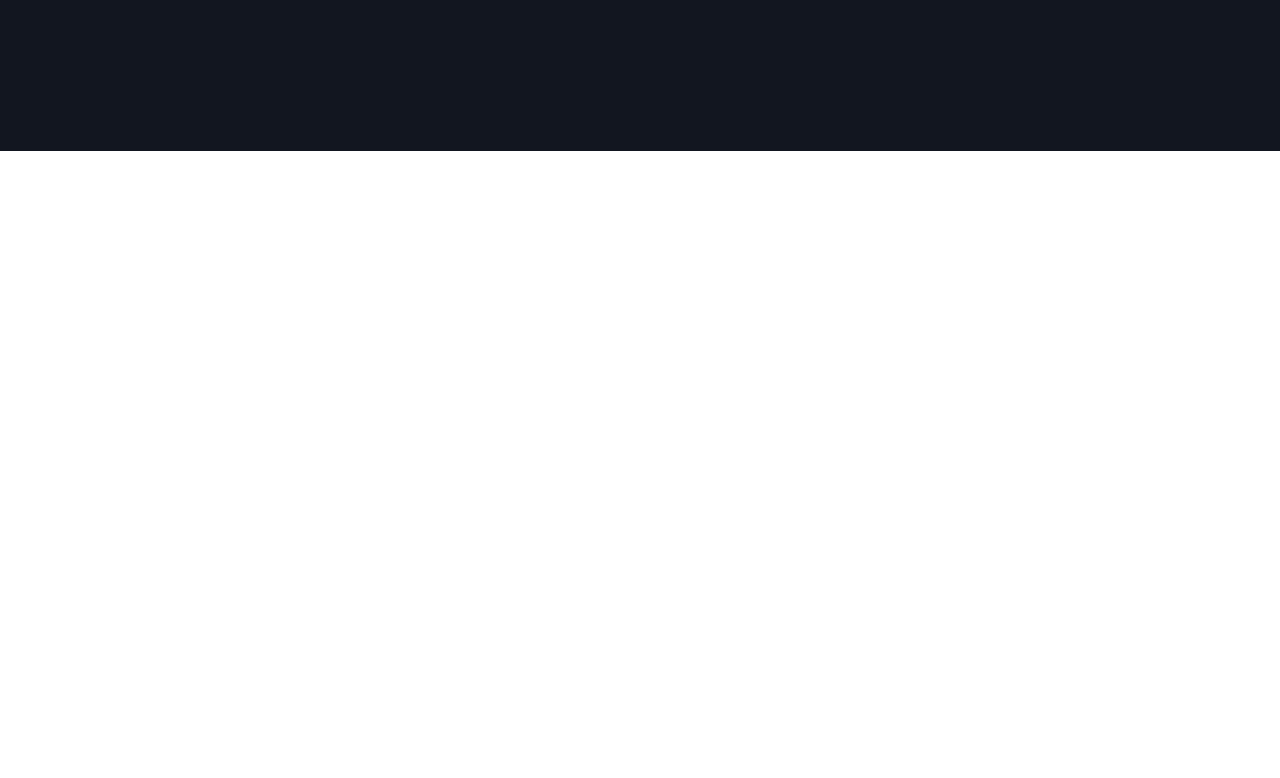
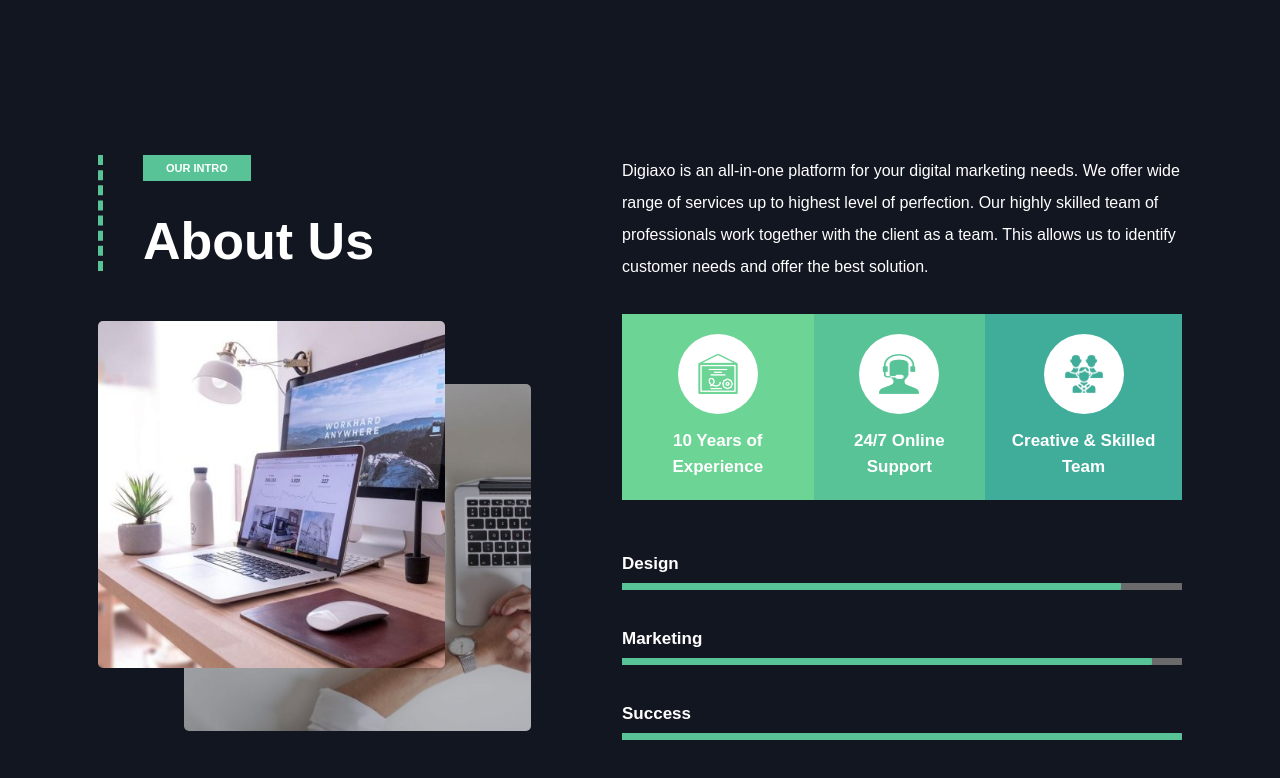
Before and after one commit to mairan-anjum/New-Landing-page, a plain HTML site: page index.html in a window 1280 px wide. Shown: the part 578-1356 px from the top of the page. Before the commit the page ends 800 px from the top, so only its background shows below. Drawn offline with Linux system fonts and the light colour scheme.

Commit message:
Today changes

```diff
--- a/index.html
+++ b/index.html
@@ -20,7 +20,7 @@
     <!-- Section 1 -->
     <section class="section_1">
       <div class="sect_div1">
-        <button>WE ARE DIGIAXO</button>
+        <button class="btn_main">WE ARE DIGIAXO</button>
         <h1>Your go-to place for everything!</h1>
         <p>
           We offer a specialist range of services that we can tailor to you and
@@ -35,5 +35,72 @@
         <img class="section_img" src="images/iccon.svg" />
       </div>
     </section>
+
+    <!-- Section 2 -->
+    <section class="section_2">
+      <div class="sect_maindiv">
+        <div class="sect_02">
+          <button class="btn_main">OUR INTRO</button>
+          <h1>About Us</h1>
+        </div>
+        <div class="img_div">
+          <div class="sect2_img">
+            <img id="sect_img2" src="images/section2imag1.jpg" />
+          </div>
+          <div class="sect2_img2">
+            <img id="sect_img2" src="images/section2imag2.jpg" />
+          </div>
+        </div>
+      </div>
+      <div class="sect_maindiv2">
+        <p>
+          Digiaxo is an all-in-one platform for your digital marketing needs. We
+          offer wide range of services up to highest level of perfection. Our
+          highly skilled team of professionals work together with the client as
+          a team. This allows us to identify customer needs and offer the best
+          solution.
+        </p>
+        <div class="all_icons">
+          <div class="icons_main" id="icon01">
+            <div class="icon1">
+              <img id="icon_color1" src="images/icon1.png" />
+            </div>
+            <h4>10 Years of Experience</h4>
+          </div>
+          <div class="icons_main" id="icon02">
+            <div class="icon1">
+              <img id="icon_color2" src="images/icon2.png" />
+            </div>
+            <h4>24/7 Online Support</h4>
+          </div>
+          <div class="icons_main" id="icon03">
+            <div class="icon1">
+              <img id="icon_color3" src="images/icon3.png" />
+            </div>
+            <h4>Creative & Skilled Team</h4>
+          </div>
+        </div>
+        <div class="all_divider">
+          <div class="main_divider">
+            <h4>Design</h4>
+            <div class="divider">
+              <div class="clr_divider1"></div>
+            </div>
+          </div>
+          <div class="main_divider">
+            <h4>Marketing</h4>
+            <div class="divider">
+              <div class="clr_divider2"></div>
+            </div>
+          </div>
+          <div class="main_divider">
+            <h4>Success</h4>
+            <div class="divider">
+              <div class="clr_divider3"></div>
+            </div>
+          </div>
+        </div>
+      </div>
+    </section>
   </body>
 </html>
--- a/style.css
+++ b/style.css
@@ -79,7 +79,7 @@
   padding-right: 34px;
 }
 
-.sect_div1 > button {
+.btn_main {
   color: white;
   font-size: 0.688rem;
   font-weight: 600;
@@ -117,6 +117,134 @@
 .sect_div1 > h1 {
   padding-top: 20px;
   padding-bottom: 10px;
+}
+
+/* Section 2 */
+.section_2 {
+  display: flex;
+  flex-direction: row;
+  background-color: #121620;
+  padding: 0.3% 5% 12% 5%;
+}
+.sect_maindiv {
+  padding-left: 34px;
+  flex: 1;
+}
+.sect_02 {
+  border-style: dashed;
+  border-width: 0px 0px 0px 5px;
+  border-color: #58c396;
+  padding-left: 40px;
+}
+.sect_02 > h1 {
+  padding-top: 30px;
+  line-height: 60px;
+}
+.img_div {
+  padding-top: 50px;
+}
+#sect_img2 {
+  width: 347px;
+  border-radius: 5px;
+}
+.sect2_img {
+  position: relative;
+  margin-bottom: -288px;
+  z-index: 1;
+}
+.sect2_img2 {
+  padding-left: 86px;
+}
+.sect2_img2 > img {
+  opacity: 0.7;
+}
+.sect_maindiv2 {
+  flex: 2;
+  padding: 0px 34px 0px 91px;
+}
+.icons_main {
+  padding: 20px;
+  text-align: center;
+  align-items: center;
+  display: flex;
+  flex-direction: column;
+}
+.icons_main > h4 {
+  font-size: 17px;
+  font-weight: 600;
+  line-height: 26px;
+  color: #ffffff;
+}
+.all_icons {
+  display: flex;
+  padding-top: 31px;
+}
+.icon1 {
+  height: 80px;
+  width: 80px;
+  border-radius: 50%;
+  background: #ffffff;
+  text-align: center;
+  display: flex;
+  justify-content: center;
+  align-items: center;
+  margin-bottom: 14px;
+}
+.icon1 > img {
+  width: 40px;
+  height: 40px;
+}
+#icon01 {
+  background: #6cd495;
+}
+#icon02 {
+  background: #58c396;
+}
+#icon03 {
+  background: #40ac9a;
+}
+#icon_color1 {
+  color: #6cd495;
+}
+#icon_color2 {
+  color: #58c396;
+}
+#icon_color3 {
+  color: #40ac9a;
+  fill: #58c396;
+}
+.all_divider {
+  padding-top: 51px;
+  display: flex;
+  flex-direction: column;
+  gap: 36px;
+}
+.main_divider > h4 {
+  font-size: 17px;
+  font-weight: 600;
+  line-height: 26px;
+  color: #ffffff;
+  padding-bottom: 6px;
+}
+.divider {
+  background-color: #6a6a6a;
+}
+.clr_divider1 {
+  background-color: #58c396;
+  padding: 3.5px;
+  margin-right: 61px;
+  border-radius: 0px 1px 1px 0px;
+}
+.clr_divider2 {
+  background-color: #58c396;
+  padding: 3.5px;
+  margin-right: 30px;
+  border-radius: 0px 1px 1px 0px;
+}
+.clr_divider3 {
+  background-color: #58c396;
+  padding: 3.5px;
+  border-radius: 0px 1px 1px 0px;
 }
 
 /*For mobile Version */
@@ -179,7 +307,7 @@
     font-weight: 600;
     padding: 12px 25px;
   }
-  .sect_div1 > button {
+  .btn_main {
     font-size: 8px;
     padding: 8px 23.5px;
   }
@@ -189,4 +317,48 @@
   .btn_2 {
     padding-top: 20px;
   }
+
+  /* Section 2 */
+  .section_2 {
+    flex-direction: column;
+    padding: 10% 0% 12% 0%;
+  }
+  .img_div {
+    display: none;
+  }
+  .sect_maindiv {
+    padding-left: 18px;
+  }
+  .sect_maindiv2 {
+    padding: 20px 18px 0px 18px;
+  }
+  .sect_02 {
+    padding-left: 20px;
+  }
+  .sect_02 > h1 {
+    padding-top: 25px;
+    line-height: 30px;
+  }
+  .all_icons {
+    display: flex;
+    flex-direction: column;
+    padding-top: 20px;
+  }
+  .icons_main > h4 {
+    font-size: 16px;
+    line-height: 24px;
+  }
+  .icons_main {
+    padding: 38px 20px;
+  }
+  .all_divider {
+    padding-top: 25px;
+    gap: 25px;
+  }
+  .clr_divider1 {
+    width: 90%;
+  }
+  .clr_divider2 {
+    width: 95%;
+  }
 }
```
Also changed, not shown: images/New Text Document.txt (added), images/icon1.png (added), images/icon2.png (added), images/icon3.png (added), images/section2imag1.jpg (added), images/section2imag2.jpg (added).
